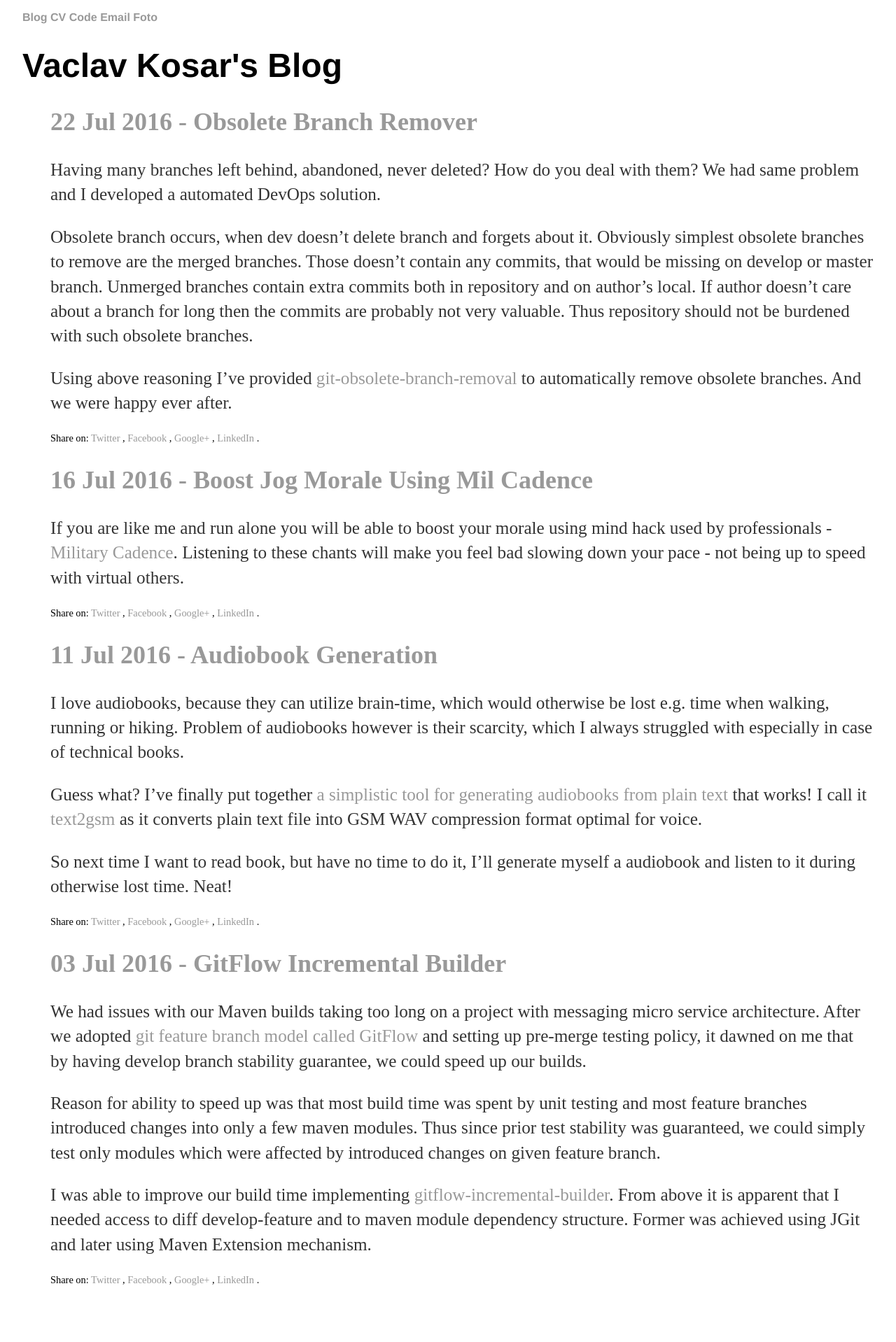
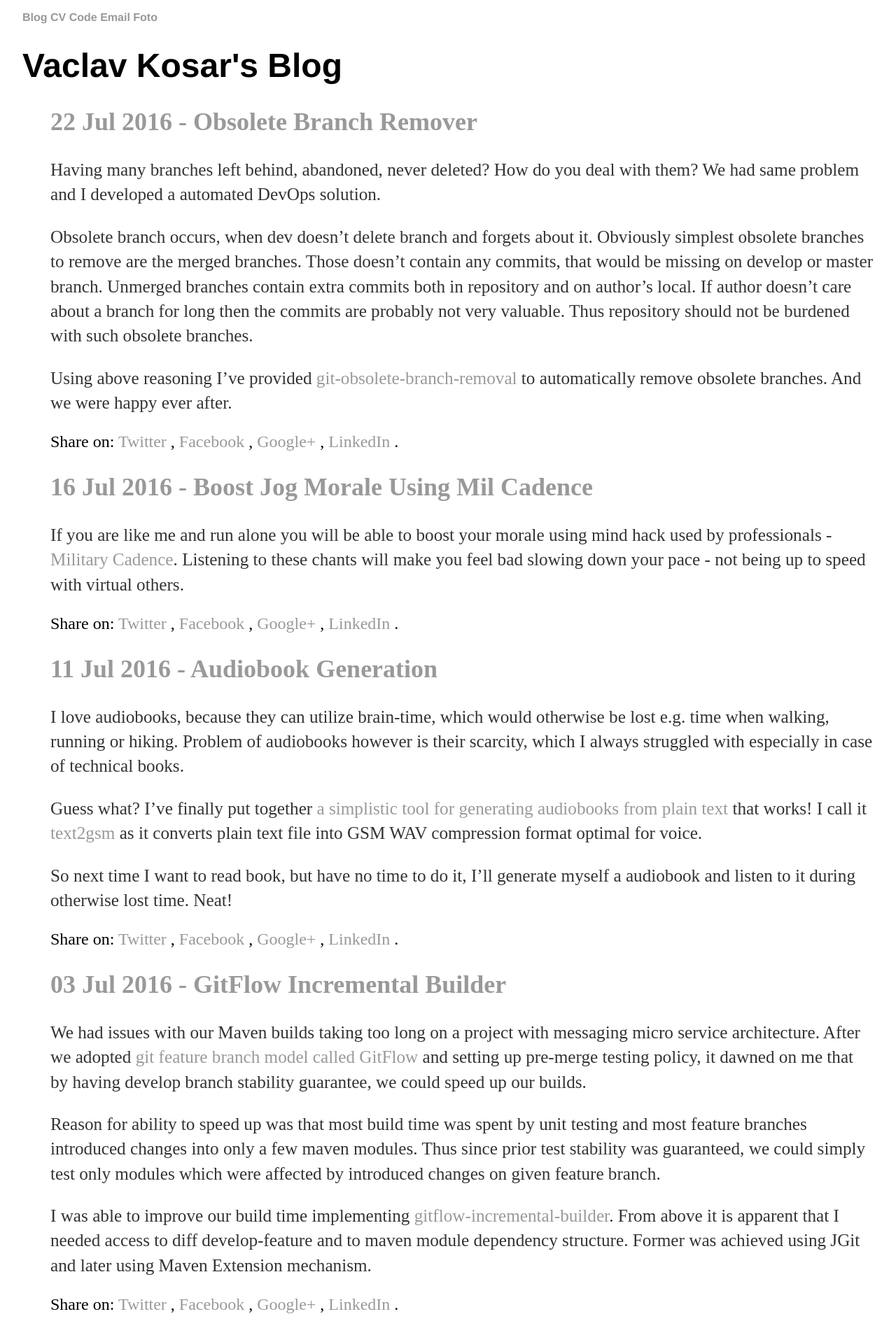
Before and after one commit to vackosar/vackosar.github.io, a Jekyll site: the page built from index.html, in a window 1280 px wide. Shown: the whole page at 70% size. Built offline with Jekyll 4.4.1, drawn with Linux system fonts in a browser that asks for light colours; before the commit the page ends 1878 px from its top, so only the background shows below that.

Commit message:
Commentablify.

```diff
--- a/_layouts/post.html
+++ b/_layouts/post.html
@@ -15,7 +15,7 @@
     , <a href="https://www.linkedin.com/shareArticle?url={{ site.url }}{{ page.url }}" rel="nofollow" target="_blank" title="Share on LinkedIn">LinkedIn</a>
     .
 </div>
-
+<br><br>
 <div id="disqus_thread"></div>
 <script>
 
--- a/css/main.css
+++ b/css/main.css
@@ -47,5 +47,5 @@
 }
 
 .share-page {
-    font-size: 0.6em;
+    font-size: 1em;
 }
```
